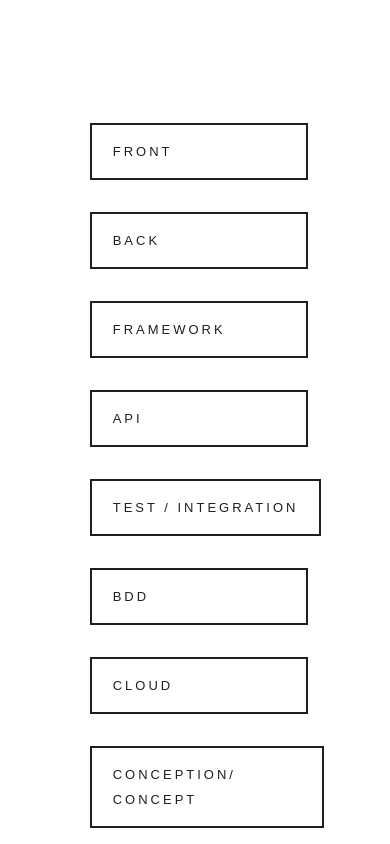
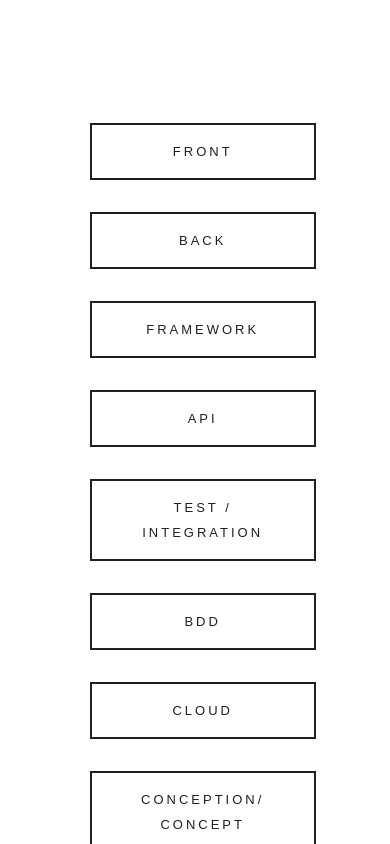
Before and after one commit to filouDeNesque/portfolio-react, a React (Create React App) app: page / in a window 390 px wide. Shown: the part 3720-4564 px from the top of the page. Built offline with nearby package versions, Linux system fonts and the light colour scheme.

Commit message:
correction css mobile menu button

```diff
--- a/src/components/Technologie.css
+++ b/src/components/Technologie.css
@@ -6,6 +6,7 @@ justify-content:space-between;
 }
 @media(max-width:600px){
   .Technologie{
+    overflow:hidden;
     padding:5% 17% 0 23%;
   }
 
--- a/src/components/TechnologieDataListe.css
+++ b/src/components/TechnologieDataListe.css
@@ -145,7 +145,7 @@ input[type="submit"]:hover,
 
 @media  (max-width:600px){
   .TechnologieDataListe{
-min-width:217px;
+min-width:226px;
     flex-direction:column;
     align-items:stretch;
   }
@@ -158,6 +158,8 @@ min-width:217px;
     display:flex;
   }
   .btn-dark{
-    min-width:172px;
+    width:226px;
+    min-width:226px;
+    z-index:2;
   }
 }
--- a/src/components/TechnologieDataListe.js
+++ b/src/components/TechnologieDataListe.js
@@ -37,11 +37,11 @@ export class TechnologieDataListe extends React.Component{
   render(){
     return(
       <div id="data-liste" className="TechnologieDataListe" >
-      <a href="#data-liste"
+      <button
       className="btn-techno-liste btn btn-dark btn-mid"
       onClick={this.handleClick}>
       {this.props.categorie}
-      </a>
+      </button>
       <div ref={this.container} className="container-icone">
       { this.props.items.map(data=>(
 	<p
```
Also changed, not shown: 5 other files (tests, documents, lock files or other folders).
